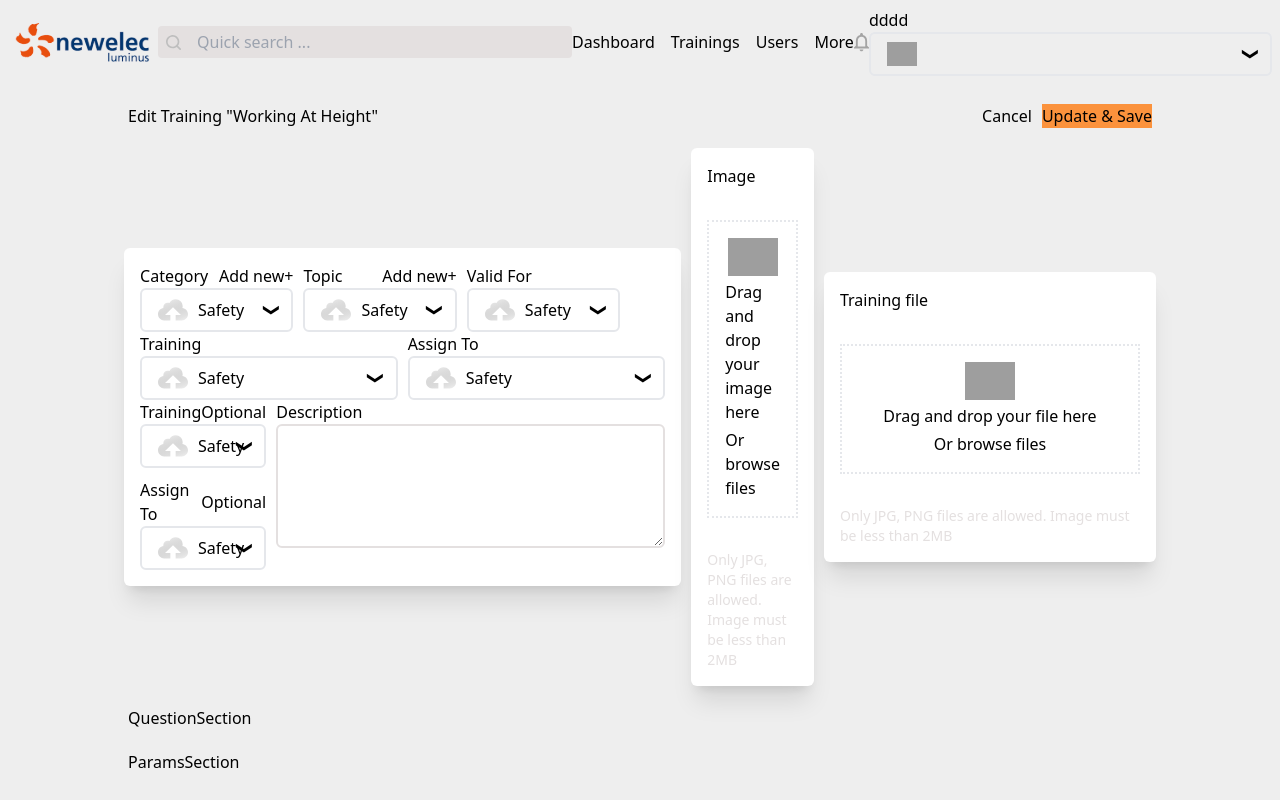
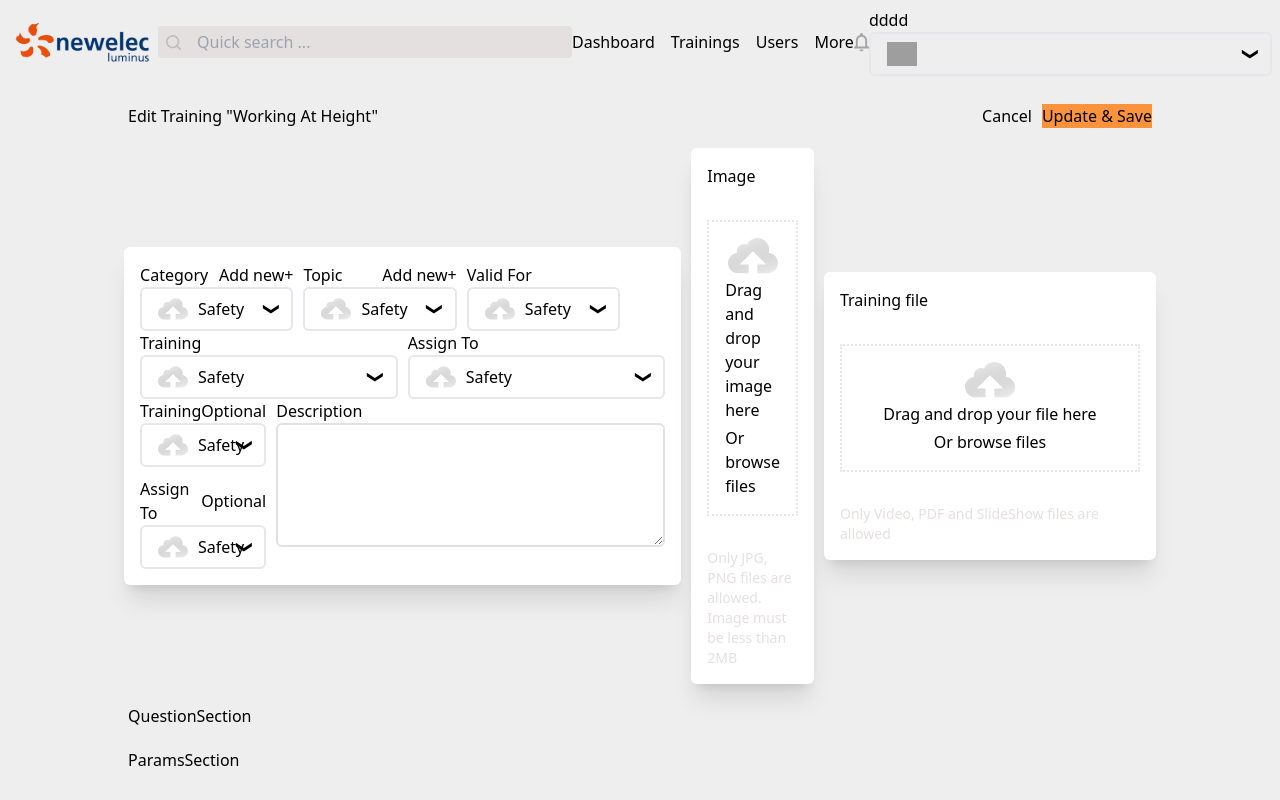
Before and after one commit to houdamzari/newelec-local, a React (Vite) app: page / in a window 1280 px wide. Built offline with nearby package versions, Linux system fonts and the light colour scheme; grey boxes are pictures that could not be loaded.

Commit message:
new stuff

```diff
--- a/src/assets/index.js
+++ b/src/assets/index.js
@@ -1 +1 @@
-export { default as upload } from "./upload-icon.svg";
+export { default as upload } from "./img/upload-icon.svg";
--- a/src/components/EditSection/FileForm/FileForm.jsx
+++ b/src/components/EditSection/FileForm/FileForm.jsx
@@ -7,7 +7,7 @@ function FileForm() {
       <p>Training file</p>
       <FileInput />
       <p className="mt-8 text-sm text-grey">
-        Only JPG, PNG files are allowed. Image must be less than 2MB
+        Only Video, PDF and SlideShow files are allowed
       </p>
     </div>
   );
```
